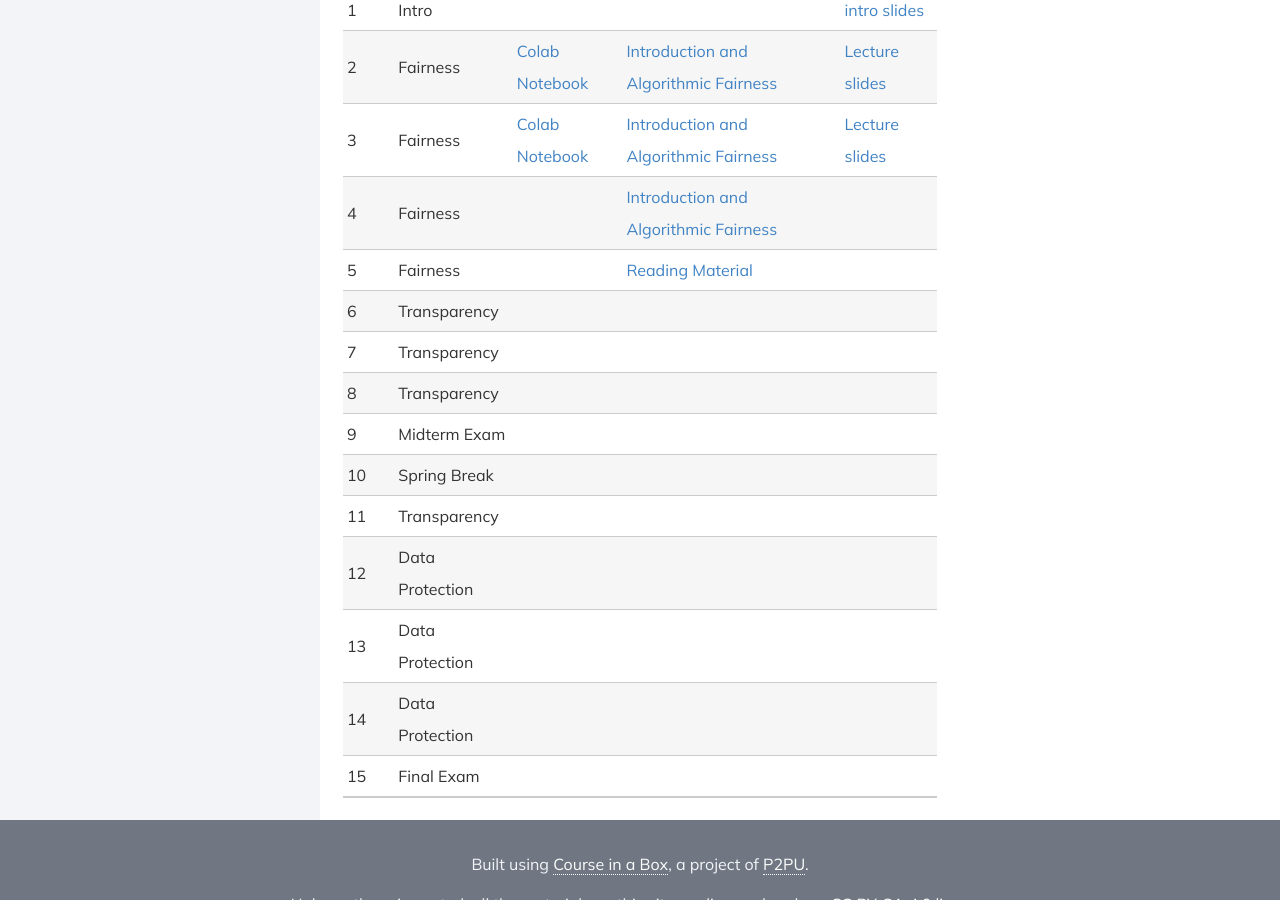
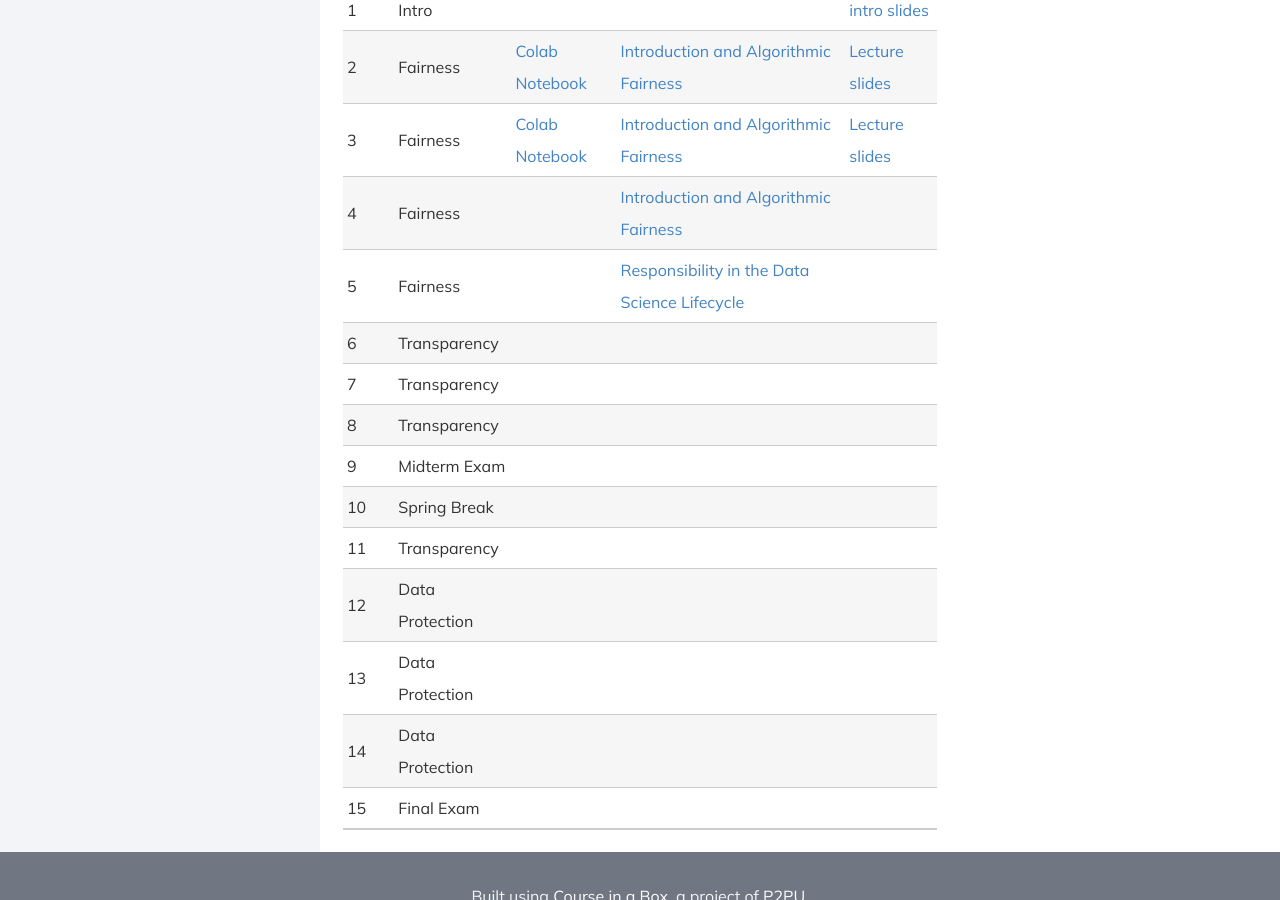
Before and after one commit to DataResponsibly/rds25, a Jekyll site: the page built from modules/ds_ua_202/_posts/2000-01-01-DS-UA-202.md, in a window 1280 px wide and 900 px high, scrolled down 1485 px. Built offline with Jekyll 4.4.1, drawn with Linux system fonts in a browser that asks for light colours; nearby versions of some CDN libraries.

Commit message:
updated reading material title week 5

```diff
--- a/modules/ds_ua_202/_posts/2000-01-01-DS-UA-202.md
+++ b/modules/ds_ua_202/_posts/2000-01-01-DS-UA-202.md
@@ -35,7 +35,7 @@ title: DS-UA 202
 | 2    | Fairness       |[Colab Notebook](https://drive.google.com/file/d/1RtVVABOOtccq0TOmWy3WeTCp2BVeCIyH/view?usp=sharing)             |[Introduction and Algorithmic Fairness](../../../assets/fairness_reader_2024.pdf)         |[Lecture slides](../../../assets/JC 2_3_Fairness_DS_UA_202_Spring_2025.pdf)               |
 | 3    | Fairness       |[Colab Notebook](../../../assets/Lab_2_Fairlearn_Student_DS_UA_202_Spring'25.ipynb)            |[Introduction and Algorithmic Fairness](../../../assets/fairness_reader_2024.pdf)          |[Lecture slides](../../../assets/JC 2_3_Fairness_DS_UA_202_Spring_2025.pdf)               |
 | 4    | Fairness       |              |[Introduction and Algorithmic Fairness](../../../assets/fairness_reader_2024.pdf)          |               |
-| 5    | Fairness       |              |[Reading Material](../../../assets/lifecycle_reader_2024_DS_UA_202_Spring'25.pdf)         |               |
+| 5    | Fairness       |              |[Responsibility in the Data Science Lifecycle](../../../assets/lifecycle_reader_2024_DS_UA_202_Spring'25.pdf)         |               |
 | 6    | Transparency   |              |         |               |
 | 7    | Transparency   |              |         |               |
 | 8    | Transparency   |              |         |               |
```
